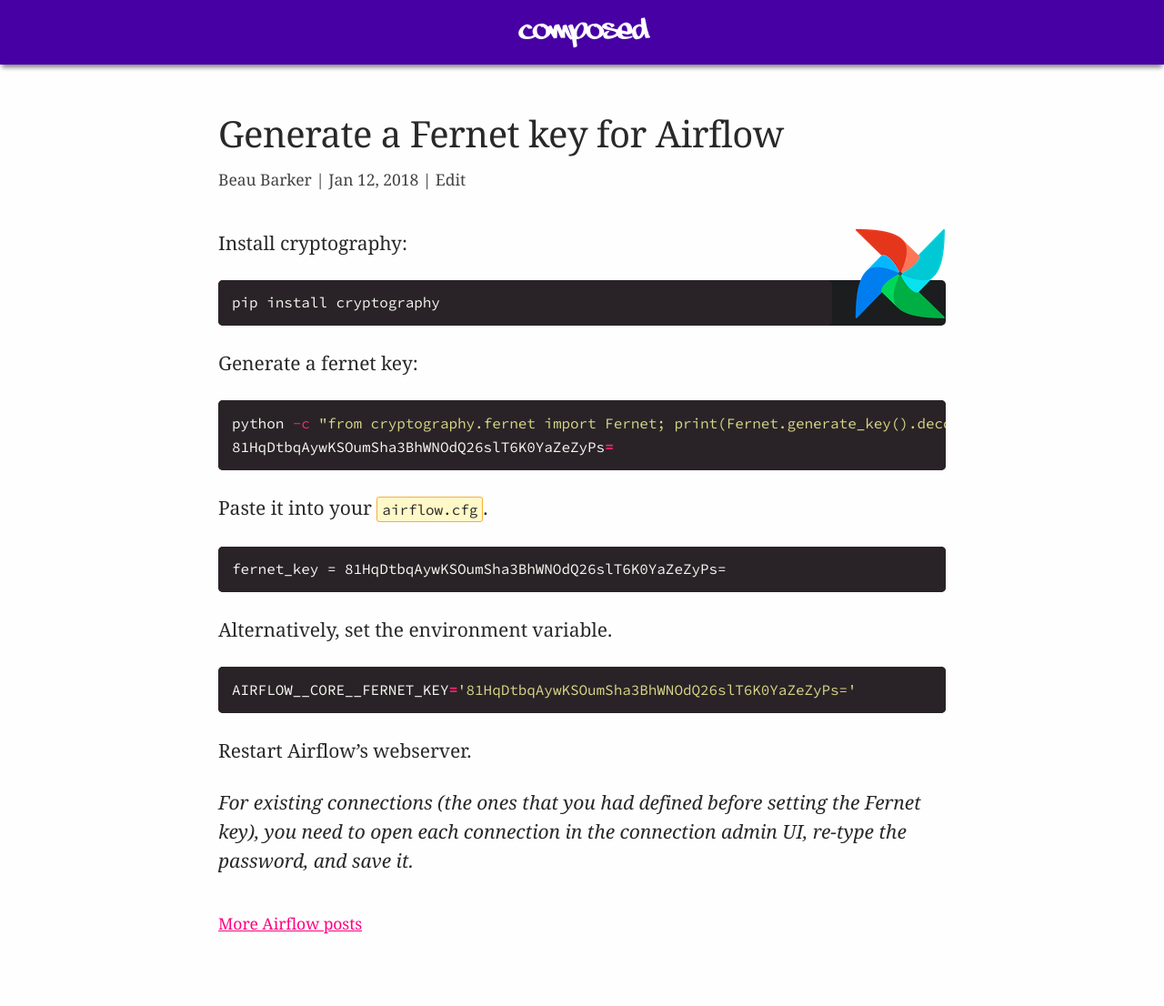
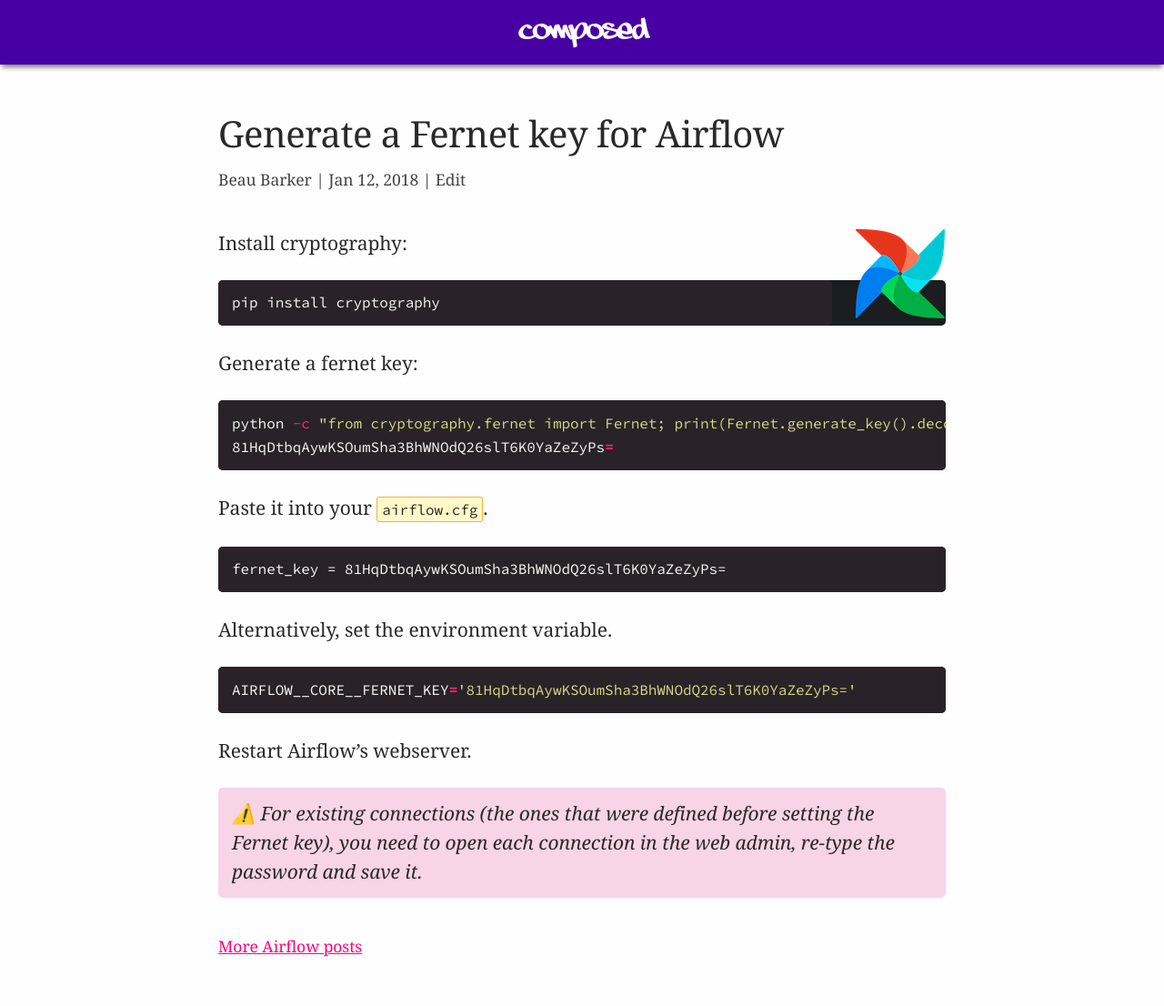
Before and after one commit to explodinglabs/explodinglabs.github.io, a Jekyll site: the page built from docs/_posts/airflow/2018-01-12-generate-fernet-key.markdown, in a window 1280 px wide. Shown: the whole page at 91% size. Built offline with Jekyll 4.4.1, drawn with Linux system fonts in a browser that asks for light colours; before the commit the page ends 1081 px from its top, so only the background shows below that.

Commit message:
Adjust fernet post

```diff
--- a/docs/_posts/airflow/2018-01-12-generate-fernet-key.markdown
+++ b/docs/_posts/airflow/2018-01-12-generate-fernet-key.markdown
@@ -35,6 +35,8 @@
 
 Restart Airflow's webserver.
 
-*For existing connections (the ones that you had defined before setting the
-Fernet key), you need to open each connection in the connection admin UI,
-re-type the password, and save it.*
+<div class="warning" markdown="1">
+For existing connections (the ones that were defined before setting the Fernet
+key), you need to open each connection in the web admin, re-type the password
+and save it.
+</div>
--- a/docs/main.scss
+++ b/docs/main.scss
@@ -13,7 +13,7 @@
 $code: hsl(320, 8.1, 15);
 $inlinecode: hsl(53, 100, 89);
 $nav: hsl(266, 100, 32);
-$warning: hsl(0, 100, 95);
+$warning: hsl(330, 70, 90);
 
 @mixin media-query($device) {
     @media screen and (max-width: $device) {
```
